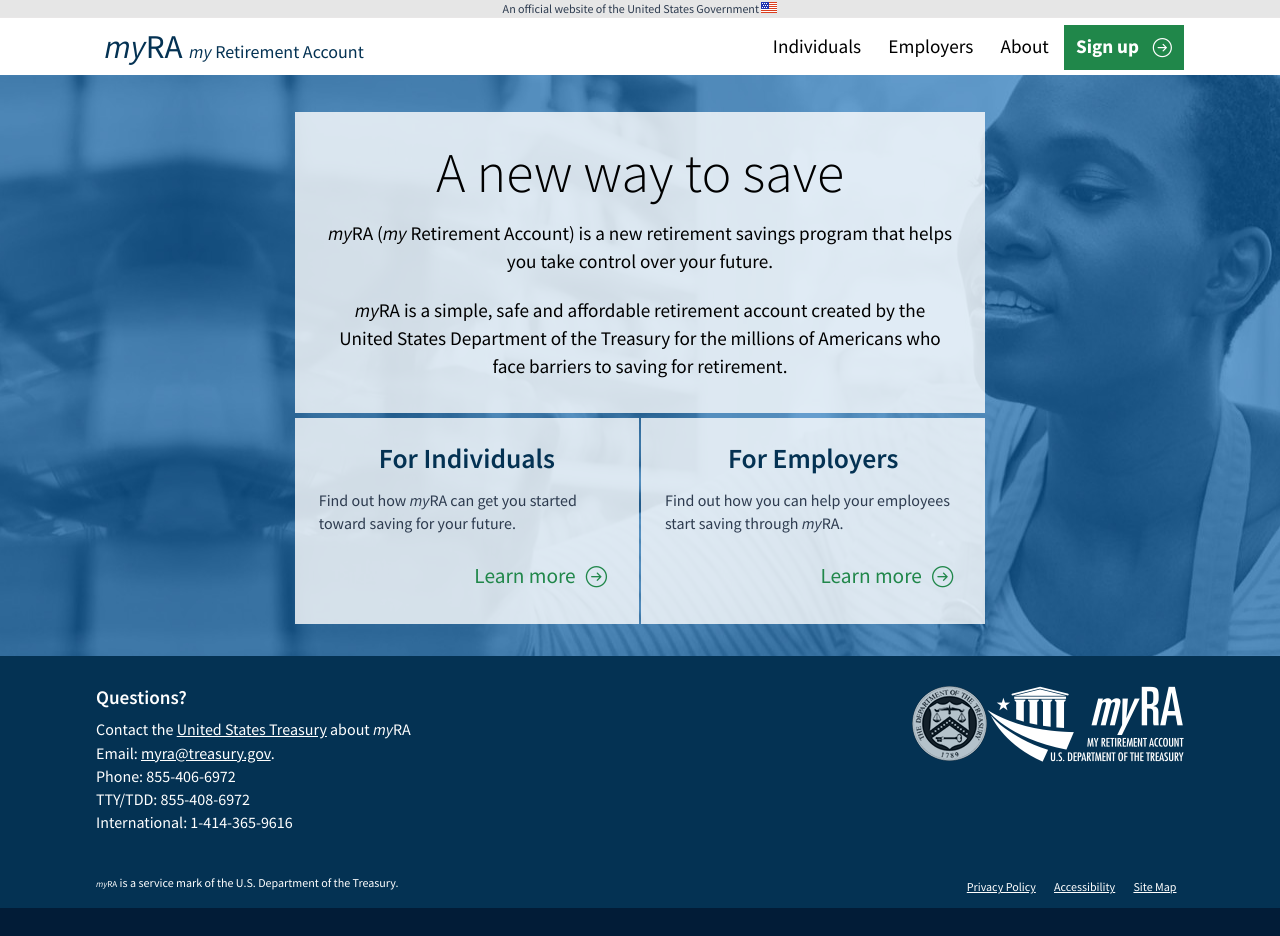
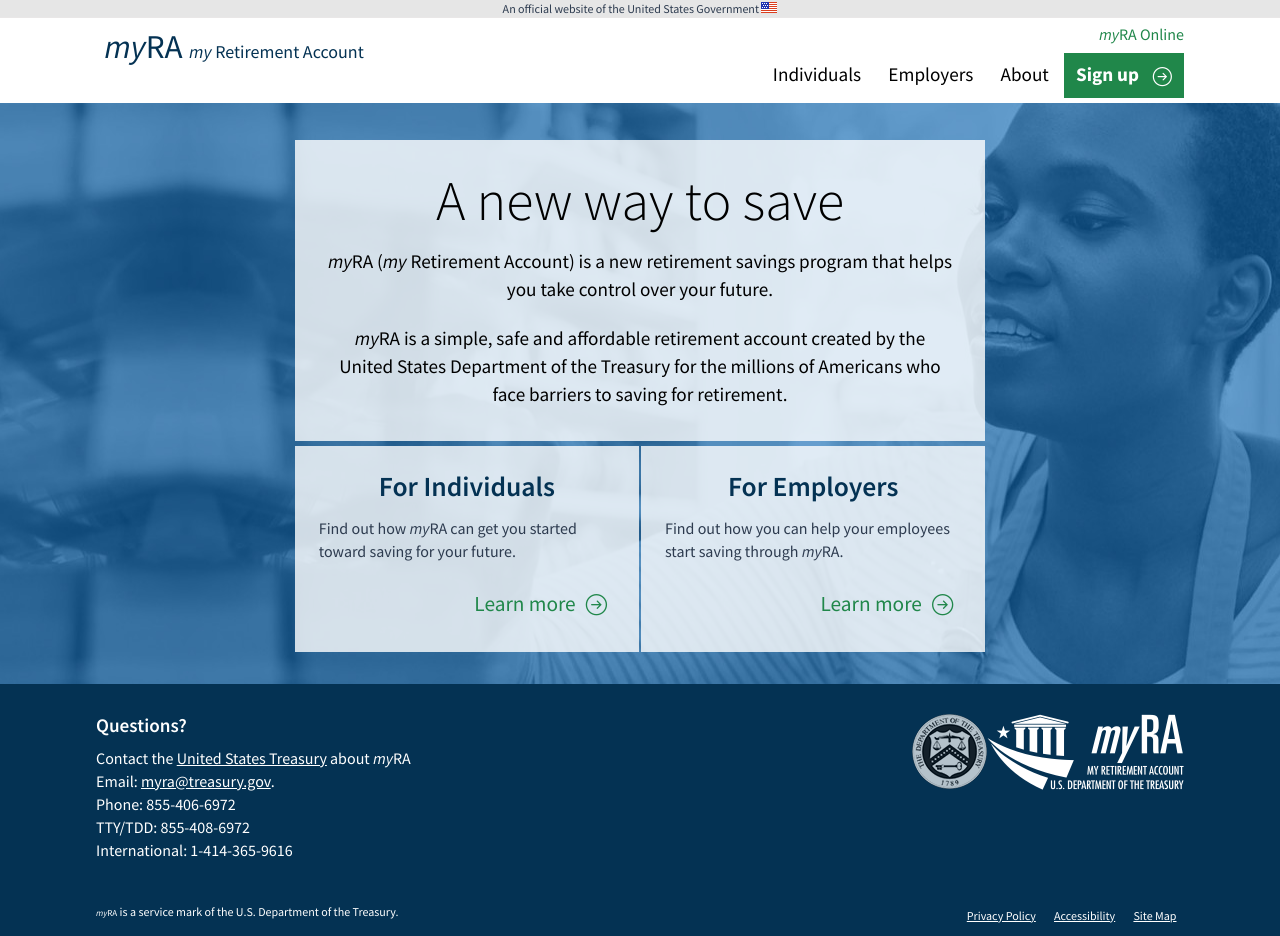
Before and after one commit to 18F/myra, a Jekyll site: the page built from index.html, in a window 1280 px wide. Built offline with Jekyll 4.4.1, drawn with Linux system fonts in a browser that asks for light colours; before the commit the page ends 908 px from its top, so only the background shows below that.

Commit message:
Adding utility nav

```diff
--- a/_includes/header.html
+++ b/_includes/header.html
@@ -16,7 +16,11 @@
     </div>
     <div class="header-container container">
       <a class="site-brand" href="{{ site.baseurl }}/" title="Home"><h1 class="site-title" itemprop="name"><span class="myra">myRA</span> <span class="site-tagline"><span class="italic">my</span> Retirement Account</span></h1></a>
-
+      <nav class="utility-nav" role="navigation" itemscope itemtype="http://schema.org/SiteNavigationElement">
+        <ul class="utility-menu">
+          <li role="menuitem"><a disabled class="manage-link modal-trigger" data-modal="manage-modal"><span class="myra">myRA</span> Online</a></li>
+        </ul>
+      </nav>
       <nav class="site-nav" role="navigation" itemscope itemtype="http://schema.org/SiteNavigationElement">
         <ul class="nav-menu" role="menubar">
         {% for node in site.data.navigation %}
--- a/static/_sass/components/_header.scss
+++ b/static/_sass/components/_header.scss
@@ -201,3 +201,26 @@
     }
   }
 }
+
+.utility-nav {
+  text-align: right;
+  display: none;
+
+  li {
+    display: inline-block;
+    padding: 5px 5px 0 5px;
+
+    &:last-child {
+      padding-right: 0;
+    }
+  }
+
+  @include media($small-up) {
+    display: block;
+    float: right;
+  }
+
+  @include media($large-up) {
+    float: none;
+  }
+}
```
